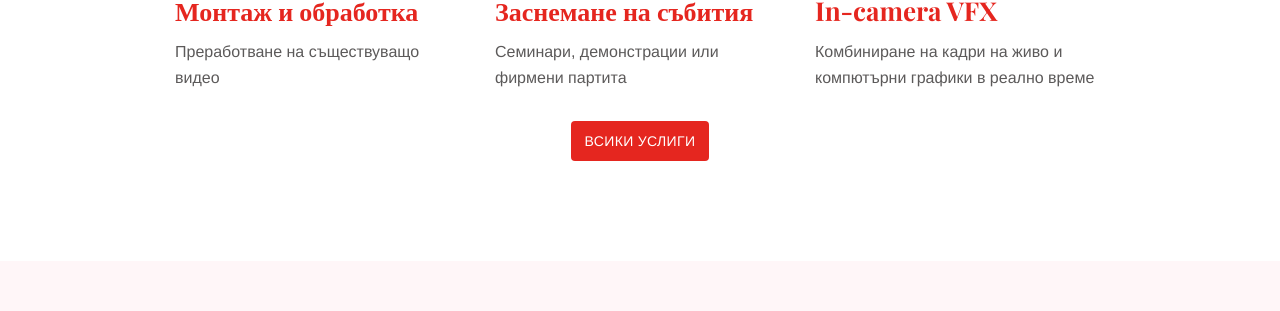
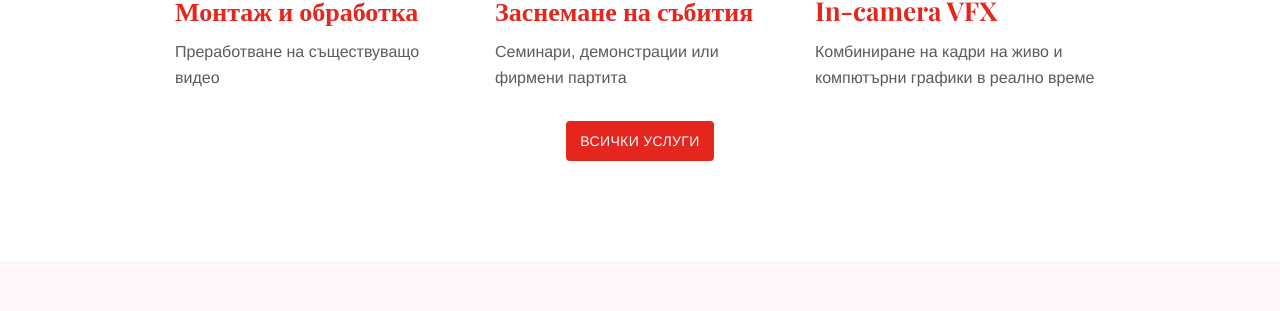
Before and after one commit to almakon/neat-cabbage-64f52, a Jekyll site: the page built from index.md, in a window 1280 px wide. Shown: the part 953-1264 px from the top of the page. Built offline with Jekyll 4.4.1, drawn with Linux system fonts in a browser that asks for light colours.

Commit message:
home.html: changed

```diff
--- a/_layouts/home.html
+++ b/_layouts/home.html
@@ -40,7 +40,7 @@ bodyClass: page-home
     </div>
     <div class="row justify-content-center">
       <div class="col-auto">
-        <a class="button button-primary" href="{{ "services" | relative_url }}">Всики услиги</a>
+        <a class="button button-primary" href="{{ "services" | relative_url }}">Всички услуги</a>
       </div>
     </div>
   </div>
```
